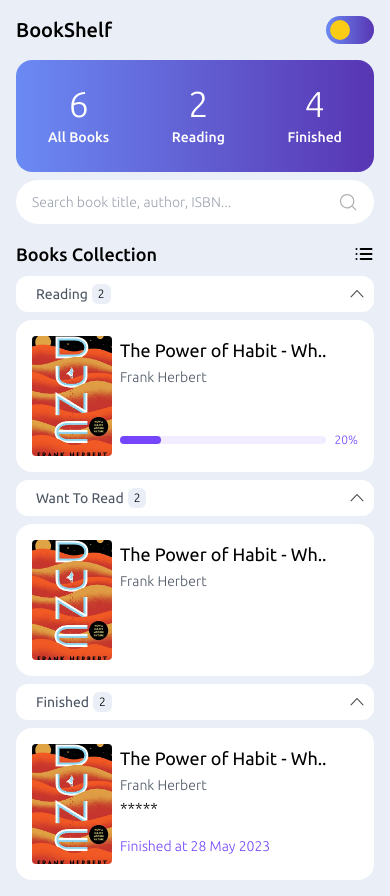
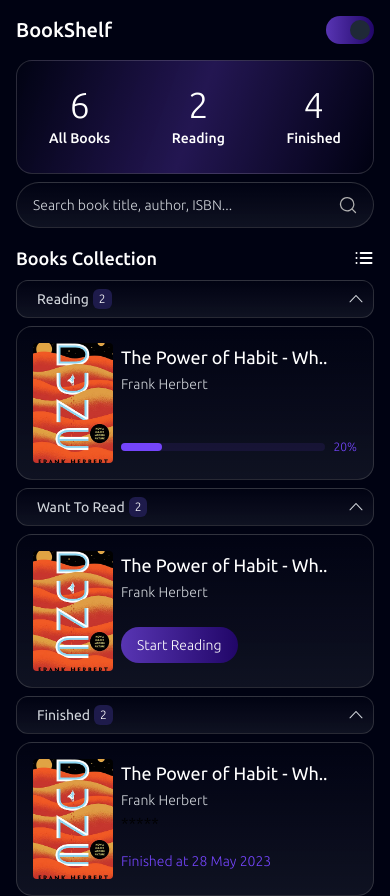
Before and after one commit to zidandff/bookshelf, a website: page index.html in a window 390 px wide. Both pictures are taken after a click on the button 350 px from the left and 30 px from the top of the page. Drawn offline with Linux system fonts and the light colour scheme.

Commit message:
apply dark mode

```diff
--- a/index.html
+++ b/index.html
@@ -12,19 +12,19 @@
   <link href="https://fonts.googleapis.com/css2?family=Ubuntu:wght@300;400;500;700&display=swap" rel="stylesheet">
 
 </head>
-<body>
+<body class="dark:bg-[#000212]">
   <header>
     <div class="container flex justify-between items-center py-4">
-      <h1 class="text-xl font-medium">BookShelf</h1>
-      <button class="w-12 gradient-light block p-1 rounded-full">
-        <span class="h-5 w-5 bg-yellow-400 block rounded-full "></span>
+      <h1 class="text-xl font-medium dark:text-white">BookShelf</h1>
+      <button class="w-12 purple-gradient block p-1 rounded-full" id="theme-toggle">
+        <span class="h-5 w-5 bg-yellow-400 block rounded-full transition duration-300 dark:bg-gray-800"></span>
       </button>
     </div>
   </header>
 
   <main>
     <section class="container">
-      <div class="gradient-light flex justify-between rounded-2xl px-6 py-6 md:py-12 md:px-10 md:rounded-3xl">
+      <div class="purple-gradient flex justify-between rounded-2xl border border-[#828282]/30 px-6 py-6 md:py-12 md:px-10 md:rounded-3xl dark:from-[#010313] dark:via-[#5835B3]/40 dark:to-[#424C5F]/0 dark:bg-gradient-[110deg]">
         <h2 class="hidden text-4xl text-white font-medium md:block">Build Your <br> Own Library</h2>
         <div class="flex justify-between w-full md:w-6/12 lg:w-5/12 ">
           <div class="text-center px-2 text-white">
@@ -44,12 +44,12 @@
 
       <div class="flex gap-2 mt-2">
         <form class="relative flex-auto" action="">
-          <input class="py-3 px-4 pr-10 w-full text-sm rounded-full focus:outline-none focus:ring-primary focus:ring-1 md:text-base md:py-5 md:px-8 md:rounded-3xl" placeholder="Search book title, author, ISBN..." type="text">
+          <input class="py-3 px-4 pr-10 w-full text-sm rounded-full focus:outline-none focus:ring-primary focus:ring-1 md:text-base md:py-5 md:px-8 md:rounded-3xl bg-glass-dark dark:text-gray-300 dark:placeholder:text-gray-300" placeholder="Search book title, author, ISBN..." type="text">
           <svg class="absolute w-5 right-4 top-1/2 -translate-y-1/2 md:w-auto md:right-8" width="32" height="32" viewBox="0 0 32 32" fill="none" xmlns="http://www.w3.org/2000/svg">
             <path d="M28 28L22.2133 22.2133M25.3333 14.6667C25.3333 16.7763 24.7077 18.8386 23.5357 20.5927C22.3636 22.3469 20.6977 23.714 18.7486 24.5214C16.7995 25.3287 14.6548 25.54 12.5857 25.1284C10.5166 24.7168 8.61596 23.7009 7.1242 22.2091C5.63244 20.7174 4.61654 18.8168 4.20496 16.7476C3.79339 14.6785 4.00462 12.5338 4.81196 10.5847C5.61929 8.63563 6.98646 6.96973 8.74059 5.79766C10.4947 4.62559 12.557 4 14.6667 4C17.4956 4 20.2088 5.12381 22.2091 7.12419C24.2095 9.12458 25.3333 11.8377 25.3333 14.6667Z" stroke="#B1B1B1" stroke-width="2" stroke-linecap="round" stroke-linejoin="round"/>
           </svg>
         </form>
-        <button class="hidden gradient-light text-white text-base items-center px-8 py-5 rounded-3xl md:flex">
+        <button class="hidden purple-gradient text-white text-base items-center px-8 py-5 rounded-3xl md:flex">
           <span class="mr-10 font-normal">New Book</span>
           <svg width="24" height="24" viewBox="0 0 24 24" fill="none" xmlns="http://www.w3.org/2000/svg">
             <path d="M5 12H12M12 12H19M12 12V5M12 12V19" stroke="white" stroke-width="2" stroke-linecap="round" stroke-linejoin="round"/>
@@ -61,10 +61,10 @@
     <section class="mt-4 md:mt-2">
       <div class="container md:grid md:grid-cols-3 md:gap-2 ">
         <div class="flex justify-between items-center md:hidden">
-          <h1 class="text-lg font-medium">Books Collection</h1>
+          <h1 class="text-lg font-medium dark:text-white">Books Collection</h1>
           <button>
             <svg width="20" height="20" viewBox="0 0 20 20" fill="none" xmlns="http://www.w3.org/2000/svg">
-              <path d="M6.66667 5H17.5M6.66667 10H17.5M6.66667 15H17.5M2.5 5H2.50833M2.5 10H2.50833M2.5 15H2.50833" stroke="black" stroke-width="2" stroke-linecap="round" stroke-linejoin="round"/>
+              <path class="dark:stroke-white" d="M6.66667 5H17.5M6.66667 10H17.5M6.66667 15H17.5M2.5 5H2.50833M2.5 10H2.50833M2.5 15H2.50833" stroke="black" stroke-width="2" stroke-linecap="round" stroke-linejoin="round"/>
             </svg>
           </button>
         </div>
@@ -72,12 +72,12 @@
         <article>
           <div class="header-card before:bg-yellow-300">
             <div class="flex place-items-center">
-              <h1 class="text-sm text-gray-600 font-normal ml-3">Reading</h1>
-              <span class="bg-slate text-xs bg-[#EAEFF7] rounded-md py-[2px] px-[6px] ml-1">2</span>
+              <h1 class="text-sm text-gray-600 font-normal ml-3 dark:text-gray-300">Reading</h1>
+              <span class="bg-slate text-xs bg-[#EAEFF7] rounded-md py-[2px] px-[6px] ml-1 dark:bg-indigo-950 dark:text-white">2</span>
             </div>
             <button class="md:hidden">
               <svg width="18" height="18" viewBox="0 0 18 18" fill="none" xmlns="http://www.w3.org/2000/svg">
-                <path d="M8.59273 5.1745L2.61898 11.4441C2.51926 11.5487 2.46362 11.6877 2.46362 11.8323C2.46362 11.9768 2.51926 12.1158 2.61898 12.2204L2.62573 12.2271C2.67408 12.278 2.73227 12.3185 2.79677 12.3462C2.86127 12.3739 2.93073 12.3882 3.00092 12.3882C3.07111 12.3882 3.14057 12.3739 3.20507 12.3462C3.26957 12.3185 3.32776 12.278 3.37611 12.2271L9.00111 6.32313L14.6239 12.2271C14.6722 12.278 14.7304 12.3185 14.7949 12.3462C14.8594 12.3739 14.9289 12.3882 14.999 12.3882C15.0692 12.3882 15.1387 12.3739 15.2032 12.3462C15.2677 12.3185 15.3259 12.278 15.3742 12.2271L15.381 12.2204C15.4807 12.1158 15.5363 11.9768 15.5363 11.8323C15.5363 11.6877 15.4807 11.5487 15.381 11.4441L9.40723 5.1745C9.3547 5.11936 9.29151 5.07547 9.22151 5.04547C9.1515 5.01548 9.07614 5.00002 8.99998 5.00002C8.92382 5.00002 8.84846 5.01548 8.77845 5.04547C8.70845 5.07547 8.64526 5.11936 8.59273 5.1745Z" fill="#454545"/>
+                <path class="fill-gray-300" d="M8.59273 5.1745L2.61898 11.4441C2.51926 11.5487 2.46362 11.6877 2.46362 11.8323C2.46362 11.9768 2.51926 12.1158 2.61898 12.2204L2.62573 12.2271C2.67408 12.278 2.73227 12.3185 2.79677 12.3462C2.86127 12.3739 2.93073 12.3882 3.00092 12.3882C3.07111 12.3882 3.14057 12.3739 3.20507 12.3462C3.26957 12.3185 3.32776 12.278 3.37611 12.2271L9.00111 6.32313L14.6239 12.2271C14.6722 12.278 14.7304 12.3185 14.7949 12.3462C14.8594 12.3739 14.9289 12.3882 14.999 12.3882C15.0692 12.3882 15.1387 12.3739 15.2032 12.3462C15.2677 12.3185 15.3259 12.278 15.3742 12.2271L15.381 12.2204C15.4807 12.1158 15.5363 11.9768 15.5363 11.8323C15.5363 11.6877 15.4807 11.5487 15.381 11.4441L9.40723 5.1745C9.3547 5.11936 9.29151 5.07547 9.22151 5.04547C9.1515 5.01548 9.07614 5.00002 8.99998 5.00002C8.92382 5.00002 8.84846 5.01548 8.77845 5.04547C8.70845 5.07547 8.64526 5.11936 8.59273 5.1745Z" fill="#454545"/>
               </svg>
             </button>
             <button class="hidden md:block">
@@ -88,12 +88,12 @@
           </div>
 
           <ul>
-            <li class="flex bg-white rounded-2xl mt-2 p-4">
+            <li class="flex bg-white rounded-2xl mt-2 p-4 bg-glass-dark">
               <img class="w-20 rounded aspect-[1/1.5] object-cover object-center md:w-16 lg:w-28" src="public/images/dune.jpg" alt="Dune cover book">
               <div class="ml-2 flex-auto flex flex-col justify-between">
                 <div>
-                  <h1 class="text-lg font-normal">The Power of Habit - Wh..</h1>
-                  <span class="text-sm text-gray-600">Frank Herbert</span>
+                  <h1 class="text-lg font-normal dark:text-white">The Power of Habit - Wh..</h1>
+                  <span class="text-sm text-gray-600 dark:text-gray-300 ">Frank Herbert</span>
                 </div>
                 <div class="flex items-center pb-2">
                   <div class="bg-primary/10 w-full rounded-full mr-2 ">
@@ -109,12 +109,12 @@
         <article class="row-start-1">
           <div class="header-card before:bg-primary">
             <div class="flex place-items-center">
-              <h1 class="text-sm text-gray-600 font-normal ml-3">Want To Read</h1>
-              <span class="bg-slate text-xs bg-[#EAEFF7] rounded-md py-[2px] px-[6px] ml-1">2</span>
+              <h1 class="text-sm text-gray-600 font-normal ml-3 dark:text-gray-300">Want To Read</h1>
+              <span class="bg-slate text-xs bg-[#EAEFF7] rounded-md py-[2px] px-[6px] ml-1 dark:bg-indigo-950 dark:text-white">2</span>
             </div>
             <button class="md:hidden">
               <svg width="18" height="18" viewBox="0 0 18 18" fill="none" xmlns="http://www.w3.org/2000/svg">
-                <path d="M8.59273 5.1745L2.61898 11.4441C2.51926 11.5487 2.46362 11.6877 2.46362 11.8323C2.46362 11.9768 2.51926 12.1158 2.61898 12.2204L2.62573 12.2271C2.67408 12.278 2.73227 12.3185 2.79677 12.3462C2.86127 12.3739 2.93073 12.3882 3.00092 12.3882C3.07111 12.3882 3.14057 12.3739 3.20507 12.3462C3.26957 12.3185 3.32776 12.278 3.37611 12.2271L9.00111 6.32313L14.6239 12.2271C14.6722 12.278 14.7304 12.3185 14.7949 12.3462C14.8594 12.3739 14.9289 12.3882 14.999 12.3882C15.0692 12.3882 15.1387 12.3739 15.2032 12.3462C15.2677 12.3185 15.3259 12.278 15.3742 12.2271L15.381 12.2204C15.4807 12.1158 15.5363 11.9768 15.5363 11.8323C15.5363 11.6877 15.4807 11.5487 15.381 11.4441L9.40723 5.1745C9.3547 5.11936 9.29151 5.07547 9.22151 5.04547C9.1515 5.01548 9.07614 5.00002 8.99998 5.00002C8.92382 5.00002 8.84846 5.01548 8.77845 5.04547C8.70845 5.07547 8.64526 5.11936 8.59273 5.1745Z" fill="#454545"/>
+                <path class="fill-gray-300" d="M8.59273 5.1745L2.61898 11.4441C2.51926 11.5487 2.46362 11.6877 2.46362 11.8323C2.46362 11.9768 2.51926 12.1158 2.61898 12.2204L2.62573 12.2271C2.67408 12.278 2.73227 12.3185 2.79677 12.3462C2.86127 12.3739 2.93073 12.3882 3.00092 12.3882C3.07111 12.3882 3.14057 12.3739 3.20507 12.3462C3.26957 12.3185 3.32776 12.278 3.37611 12.2271L9.00111 6.32313L14.6239 12.2271C14.6722 12.278 14.7304 12.3185 14.7949 12.3462C14.8594 12.3739 14.9289 12.3882 14.999 12.3882C15.0692 12.3882 15.1387 12.3739 15.2032 12.3462C15.2677 12.3185 15.3259 12.278 15.3742 12.2271L15.381 12.2204C15.4807 12.1158 15.5363 11.9768 15.5363 11.8323C15.5363 11.6877 15.4807 11.5487 15.381 11.4441L9.40723 5.1745C9.3547 5.11936 9.29151 5.07547 9.22151 5.04547C9.1515 5.01548 9.07614 5.00002 8.99998 5.00002C8.92382 5.00002 8.84846 5.01548 8.77845 5.04547C8.70845 5.07547 8.64526 5.11936 8.59273 5.1745Z" fill="#454545"/>
               </svg>
             </button>
             <button class="hidden md:block">
@@ -125,14 +125,14 @@
           </div>
 
           <ul>
-            <li class="flex bg-white rounded-2xl mt-2 p-4">
+            <li class="flex bg-white rounded-2xl mt-2 p-4 bg-glass-dark">
               <img class="w-20 rounded aspect-[1/1.5] object-cover object-center md:w-16 lg:w-28" src="public/images/dune.jpg" alt="Dune cover book">
               <div class="ml-2 flex-auto flex flex-col justify-between">
                 <div>
-                  <h1 class="text-lg font-normal">The Power of Habit - Wh..</h1>
-                  <span class="text-sm text-gray-600">Frank Herbert</span>
+                  <h1 class="text-lg font-normal dark:text-white">The Power of Habit - Wh..</h1>
+                  <span class="text-sm text-gray-600 dark:text-gray-300 ">Frank Herbert</span>
                 </div>
-                <button class="hidden self-start gradient-light text-white text-sm px-4 py-2 mb-2 rounded-full lg:block ">Start Reading</button>
+                <button class=" self-start purple-gradient text-white text-sm px-4 py-2 mb-2 rounded-full">Start Reading</button>
               </div>
             </li>
           </ul>
@@ -141,12 +141,12 @@
         <article>
           <div class="header-card before:bg-emerald-400">
             <div class="flex place-items-center">
-              <h1 class="text-sm text-gray-600 font-normal ml-3">Finished</h1>
-              <span class="bg-slate text-xs bg-[#EAEFF7] rounded-md py-[2px] px-[6px] ml-1">2</span>
+              <h1 class="text-sm text-gray-600 font-normal ml-3 dark:text-gray-300">Finished</h1>
+              <span class="bg-slate text-xs bg-[#EAEFF7] rounded-md py-[2px] px-[6px] ml-1 dark:bg-indigo-950 dark:text-white">2</span>
             </div>
             <button class="md:hidden">
               <svg width="18" height="18" viewBox="0 0 18 18" fill="none" xmlns="http://www.w3.org/2000/svg">
-                <path d="M8.59273 5.1745L2.61898 11.4441C2.51926 11.5487 2.46362 11.6877 2.46362 11.8323C2.46362 11.9768 2.51926 12.1158 2.61898 12.2204L2.62573 12.2271C2.67408 12.278 2.73227 12.3185 2.79677 12.3462C2.86127 12.3739 2.93073 12.3882 3.00092 12.3882C3.07111 12.3882 3.14057 12.3739 3.20507 12.3462C3.26957 12.3185 3.32776 12.278 3.37611 12.2271L9.00111 6.32313L14.6239 12.2271C14.6722 12.278 14.7304 12.3185 14.7949 12.3462C14.8594 12.3739 14.9289 12.3882 14.999 12.3882C15.0692 12.3882 15.1387 12.3739 15.2032 12.3462C15.2677 12.3185 15.3259 12.278 15.3742 12.2271L15.381 12.2204C15.4807 12.1158 15.5363 11.9768 15.5363 11.8323C15.5363 11.6877 15.4807 11.5487 15.381 11.4441L9.40723 5.1745C9.3547 5.11936 9.29151 5.07547 9.22151 5.04547C9.1515 5.01548 9.07614 5.00002 8.99998 5.00002C8.92382 5.00002 8.84846 5.01548 8.77845 5.04547C8.70845 5.07547 8.64526 5.11936 8.59273 5.1745Z" fill="#454545"/>
+                <path class="fill-gray-300" d="M8.59273 5.1745L2.61898 11.4441C2.51926 11.5487 2.46362 11.6877 2.46362 11.8323C2.46362 11.9768 2.51926 12.1158 2.61898 12.2204L2.62573 12.2271C2.67408 12.278 2.73227 12.3185 2.79677 12.3462C2.86127 12.3739 2.93073 12.3882 3.00092 12.3882C3.07111 12.3882 3.14057 12.3739 3.20507 12.3462C3.26957 12.3185 3.32776 12.278 3.37611 12.2271L9.00111 6.32313L14.6239 12.2271C14.6722 12.278 14.7304 12.3185 14.7949 12.3462C14.8594 12.3739 14.9289 12.3882 14.999 12.3882C15.0692 12.3882 15.1387 12.3739 15.2032 12.3462C15.2677 12.3185 15.3259 12.278 15.3742 12.2271L15.381 12.2204C15.4807 12.1158 15.5363 11.9768 15.5363 11.8323C15.5363 11.6877 15.4807 11.5487 15.381 11.4441L9.40723 5.1745C9.3547 5.11936 9.29151 5.07547 9.22151 5.04547C9.1515 5.01548 9.07614 5.00002 8.99998 5.00002C8.92382 5.00002 8.84846 5.01548 8.77845 5.04547C8.70845 5.07547 8.64526 5.11936 8.59273 5.1745Z" fill="#454545"/>
               </svg>
             </button>
             <button class="hidden md:block">
@@ -157,12 +157,12 @@
           </div>
 
           <ul>
-            <li class="flex bg-white rounded-2xl mt-2 p-4">
+            <li class="flex bg-white rounded-2xl mt-2 p-4 bg-glass-dark">
               <img class="w-20 rounded aspect-[1/1.5] object-cover object-center md:w-16 lg:w-28" src="public/images/dune.jpg" alt="Dune cover book">
               <div class="ml-2 flex-auto flex flex-col justify-between">
                 <div>
-                  <h1 class="text-lg font-normal">The Power of Habit - Wh..</h1>
-                  <span class="text-sm text-gray-600">Frank Herbert</span>
+                  <h1 class="text-lg font-normal dark:text-white">The Power of Habit - Wh..</h1>
+                  <span class="text-sm text-gray-600 dark:text-gray-300 ">Frank Herbert</span>
                   <br>
                   *****
                 </div>
@@ -174,6 +174,14 @@
       </div>
     </section>
 
+    <script>
+      const themeToggle = document.getElementById('theme-toggle');
+      const html = document.querySelector('html');
+      themeToggle.addEventListener('click', function(){
+        this.firstElementChild.classList.toggle('translate-x-5');
+        html.classList.toggle('dark')
+      })
+    </script>
   </main>
 </body>
 </html>
--- a/src/css/style.css
+++ b/src/css/style.css
@@ -14,12 +14,15 @@
 
 @layer components {
   .header-card {
-    @apply flex justify-between bg-white rounded-xl p-2 relative mt-2 md:mt-0 md:p-4 before:hidden md:before:block before:absolute before:inset-0 before:w-4 before:rounded-s-xl;
+    @apply flex justify-between bg-white rounded-xl p-2 relative mt-2 md:mt-0 md:p-4 before:hidden md:before:block before:absolute before:inset-0 before:w-4 before:rounded-s-xl bg-glass-dark;
+  }
+  .bg-glass-dark {
+    @apply dark:bg-gradient-to-b dark:bg-transparent dark:from-[#010313] dark:to-[#313847]/30 dark:border dark:border-[#828282]/30;
   }
 }
 
 @layer utilities {
-  .gradient-light {
-    @apply bg-gradient-to-r from-[#6B8AF3] to-[#5835B3];
+  .purple-gradient {
+    @apply bg-gradient-to-r from-[#6B8AF3] to-[#5835B3] dark:from-[#5835B3] dark:to-[#210668];
   }
 }
```
Also changed, not shown: tailwind.config.js (+31 -1 lines), public/css/main.css.
